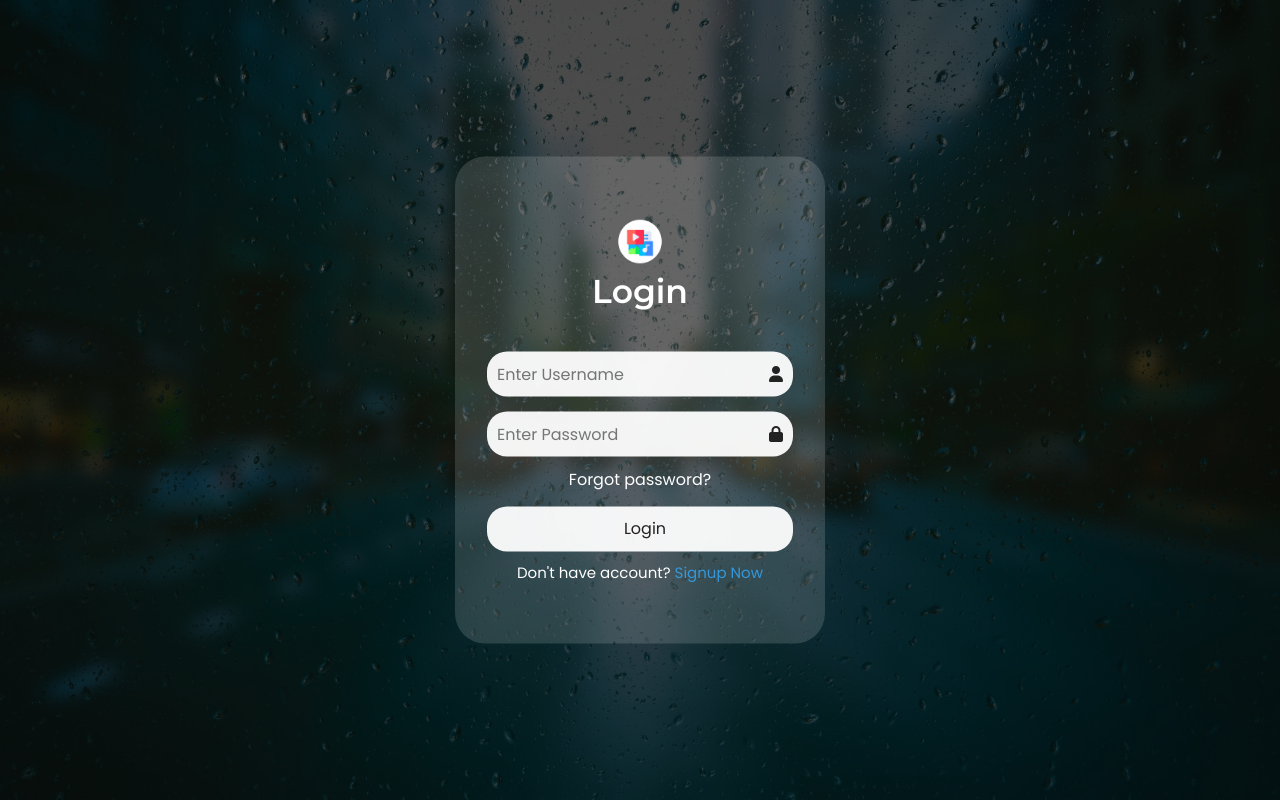
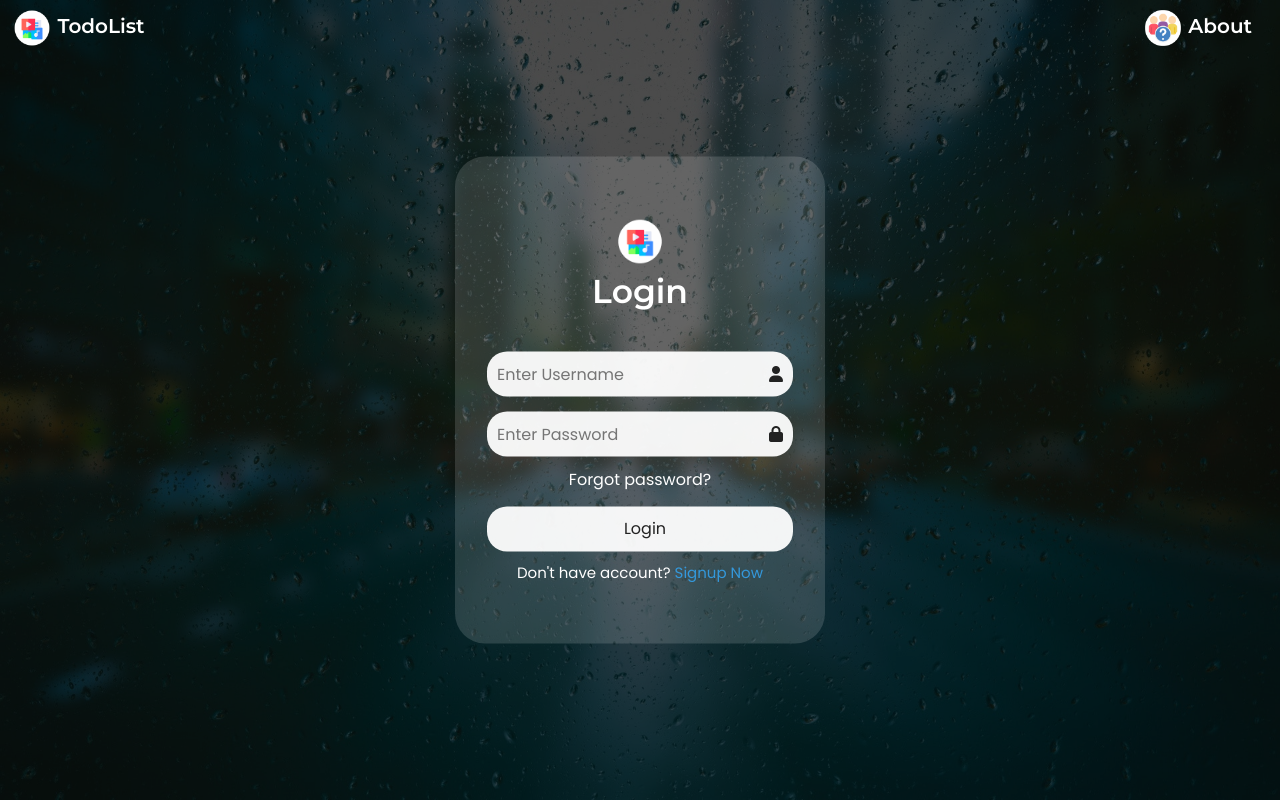
Before and after one commit to mvishnuprasad/rough-todo, a plain HTML site: page OneDrive/Desktop/todolist/index.html in a window 1280 px wide. Drawn offline with nearby package versions, Linux system fonts and the light colour scheme.

Commit message:
final update to base structure

```diff
--- a/OneDrive/Desktop/todolist/index.html
+++ b/OneDrive/Desktop/todolist/index.html
@@ -11,23 +11,39 @@
     <meta charset="utf-8">
     <meta name="viewport" content="width=device-width, initial-scale=1">
     <script src="https://kit.fontawesome.com/yourcode.js" crossorigin="anonymous"></script>
-    <script src="https://code.jquery.com/jquery-3.2.1.slim.min.js"
-        integrity="sha384-KJ3o2DKtIkvYIK3UENzmM7KCkRr/rE9/Qpg6aAZGJwFDMVNA/GpGFF93hXpG5KkN"
-        crossorigin="anonymous"></script>
-    <script src="https://ajax.googleapis.com/ajax/libs/jquery/3.5.1/jquery.min.js"></script>
 
     <link href="https://cdn.jsdelivr.net/npm/bootstrap@5.1.3/dist/css/bootstrap.min.css" rel="stylesheet"
         integrity="sha384-1BmE4kWBq78iYhFldvKuhfTAU6auU8tT94WrHftjDbrCEXSU1oBoqyl2QvZ6jIW3" crossorigin="anonymous">
     <link rel="stylesheet" href="https://cdnjs.cloudflare.com/ajax/libs/font-awesome/6.0.0-beta3/css/all.min.css"
         integrity="sha512-Fo3rlrZj/k7ujTnHg4CGR2D7kSs0v4LLanw2qksYuRlEzO+tcaEPQogQ0KaoGN26/zrn20ImR1DfuLWnOo7aBA=="
         crossorigin="anonymous" referrerpolicy="no-referrer">
-    <link rel="stylesheet" href="style.css">
+
+        <link rel="stylesheet" href="style.css">
 
 
 </head>
 
 <body>
     <div class="bgimg">
+
+        <nav class="navbar navbar-default">
+            <div class="container-fluid">
+                <div class="navbar-header">
+                    <a class="navbar-brand" href="index.html">
+                        <img src="/assets/h.png" width=40px alt="home"> TodoList
+
+                    </a>
+                </div>
+                <div class="navbar-header fl-right">
+                    <a class="navbar-brand" href="index.html">
+                        <img src="/assets/a.png" width=40px alt="home"> About
+
+                    </a>
+                </div>
+            </div>
+        </nav>
+
+
         <div class="login">
             <div id = "logo">
                 <img src="assets/h.png" width=50px height= 50px alt="logo">
```
Also changed, not shown: OneDrive/Desktop/todolist/assets/attributions.html (+2 -0 lines), OneDrive/Desktop/todolist/assets/a.png (added), OneDrive/Desktop/todolist/assets/l.png.
